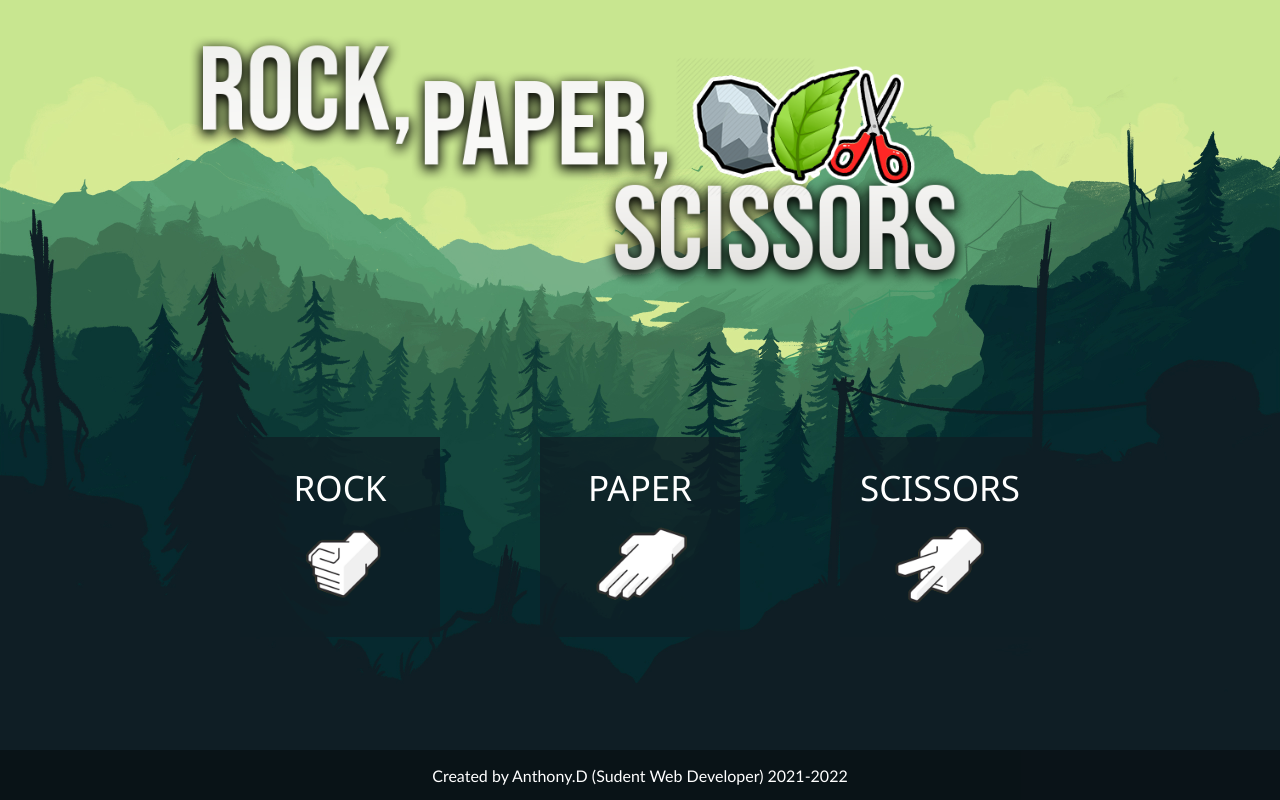
After one commit to AnthonyDel28/self_learning, a PHP site: page /play.html in a window 1280 px wide. The commit adds this page. Run offline with PHP 8.4, Linux system fonts and the light colour scheme.

Commit message:
update 15_03_2022

```diff
--- a/PHP/projects/rock_paper_scissors/css/styles.css
+++ b/PHP/projects/rock_paper_scissors/css/styles.css
@@ -1,60 +1,112 @@
 /* Created 07-03-2022 */
 /* Rock Paper Scissors project by Anthony.D */
 
+
 body {
-    background: linear-gradient(4deg, rgba(0,0,0,0.5326505602240896) 0%, rgba(0,0,0,0.5494572829131652) 100%), url("../img/download.jpg");
+    background-image: url('../img/background.jpg');
     background-size: cover;
-    height: 100%;
-    margin: 0;
+    background-repeat: no-repeat;
+    background-color: #0f1e25;
 }
 
-.top_section {
+header {
     display: flex;
     justify-content: center;
 }
 
-.inside {
-    min-height: 100%;
+.top-logo img {
+    width: 85%;
 
-    /* Égal à la hauteur du footer */
-    /* Tient compte aussi d'une possible margin-bottom du dernier enfant */
-    margin-bottom: -50px;
 }
 
-.content {
-    width: 950px;
-    height: 300px;
-    background-color: rgba(0, 0, 0, 0.72);
-    margin: auto;
+.button-area {
     display: flex;
     justify-content: center;
-    align-items: center;
-    min-height: 100%;
-    margin-bottom: -50px;
+
+}
+
+.button-area a {
+    text-decoration: none;
 }
 
 .play-button {
-    width: 150px;
-    height: 75px;
-    background-color: #0e6fbe;
-    color: white;
-    padding: 15px 32px;
-    text-align: center;
-    text-decoration: none;
-    display: inline-block;
-    font-size: 16px;
-    font-family: "Helvetica Neue", Helvetica, "Segoe UI", Arial, sans-serif;
+    display: flex;
+    align-items: center;
+    justify-content: center;
+    width: 250px;
+    height: 100px;
+    background-color: #0f1e25c4;
+    border-radius: 10px;
+    border: #0f1e25 2px solid;
 }
 
 .play-button:hover {
-    width: 150px;
-    height: 75px;
-    background-color: #094a80;
+    display: flex;
+    align-items: center;
+    justify-content: center;
+    width: 250px;
+    height: 100px;
+    background-color: #0f1e25;
+    border-radius: 10px;
+    border: #0f1e25 2px solid;
+    box-shadow: 5px 5px 5px 5px #0000003d;
+}
+
+.text-button {
+    font-size: 30px;
+    font-family: 'Franklin Gothic Medium', 'Arial Narrow', Arial, sans-serif;
     color: white;
-    padding: 15px 32px;
+}
+
+footer {
+    position: fixed;
+    left: 0;
+    bottom: 0;
+    width: 100%;
+    height: 50px;
+    background-color: rgba(0, 0, 0, 0.356);
+    color: white;
     text-align: center;
+}
+
+.rights {
+    font-family: 'Gill Sans', 'Gill Sans MT', Calibri, 'Trebuchet MS', sans-serif;
+}
+
+.play-zone {
+    display: flex;
+    justify-content: center;
+    gap: 100px;
+}
+
+.card {
+    display: flex;
+    flex-direction: column;
+    justify-content: center;
+    align-items: center;
+    width: 200px;
+    height: 200px;
+    background-color: #0f1e25c4;
+}
+
+.card-title {
+    color: white;
+    font-size: 35px;
+    font-family: 'Segoe UI', Tahoma, Geneva, Verdana, sans-serif;
+    margin: 0;
+}
+
+.play-zone a {
     text-decoration: none;
-    display: inline-block;
-    font-size: 16px;
-    font-family: "Helvetica Neue", Helvetica, "Segoe UI", Arial, sans-serif;
 }
+
+.card:hover {
+    display: flex;
+    flex-direction: column;
+    justify-content: center;
+    align-items: center;
+    width: 200px;
+    height: 200px;
+    background-color: #0f1e25;
+    box-shadow: 2px 2px 10px 10px #0175285b;
+}
--- /dev/null
+++ b/PHP/projects/rock_paper_scissors/play.html
@@ -0,0 +1,45 @@
+<!DOCTYPE html>
+<html lang="en">
+<head>
+    <meta charset="UTF-8">
+    <meta name="viewport" content="width=device-width, initial-scale=1.0">
+    <link rel="stylesheet" href="./css/styles.css">
+    <link rel="icon" href="./img/rock.png">
+    <title>Rock Paper Scissors Game</title>
+</head>
+<body>
+    <header>
+        <div class="top-logo">
+            <img src="./img/logo.png" alt="">
+        </div>
+    </header>
+    <section>
+        <div class="play-zone">
+            <a href="">
+                <div class="card">
+                    <p class="card-title">ROCK</p>
+                    <img src="./img/rock.png" width="100px">
+                </div>
+            </a>
+            <a href="">
+                <div class="card">
+                    <p class="card-title">PAPER</p>
+                    <img src="./img/paper.png" width="100px">
+                </div>
+            </a>
+            <a href="">
+                <div class="card">
+                    <p class="card-title">SCISSORS</p>
+                    <img src="./img/scissors.png" width="100px">
+                </div>
+            </a>
+        </div>
+
+    </section>
+    <footer>
+        <div>
+            <p class="rights">Created by Anthony.D (Sudent Web Developer) 2021-2022</p>
+        </div>
+    </footer>
+</body>
+</html>
```
Also changed, not shown: PHP/projects/rock_paper_scissors/home.html (added, +29 -0 lines), PHP/projects/rock_paper_scissors/index.php (+31 -25 lines), PHP/projects/sastantua/test.php (added, +43 -0 lines), PHP/projects/rock_paper_scissors/img/background.jpg (added), PHP/projects/rock_paper_scissors/img/download.jpg (deleted), PHP/projects/rock_paper_scissors/img/logo.png (added), PHP/projects/rock_paper_scissors/img/paper.png, PHP/projects/rock_paper_scissors/img/rock.png, PHP/projects/rock_paper_scissors/img/scissors.png, PHP/projects/rock_paper_scissors/img/title.png (deleted), 1 other file.
